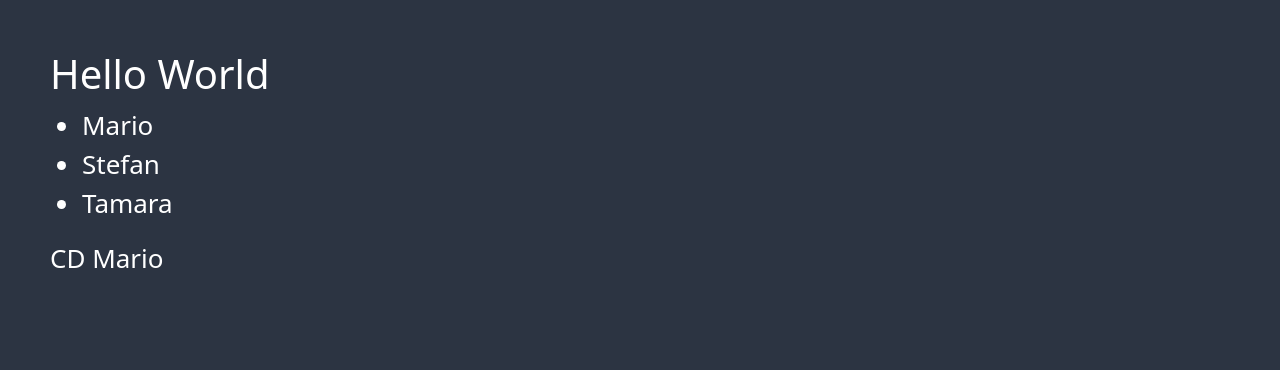
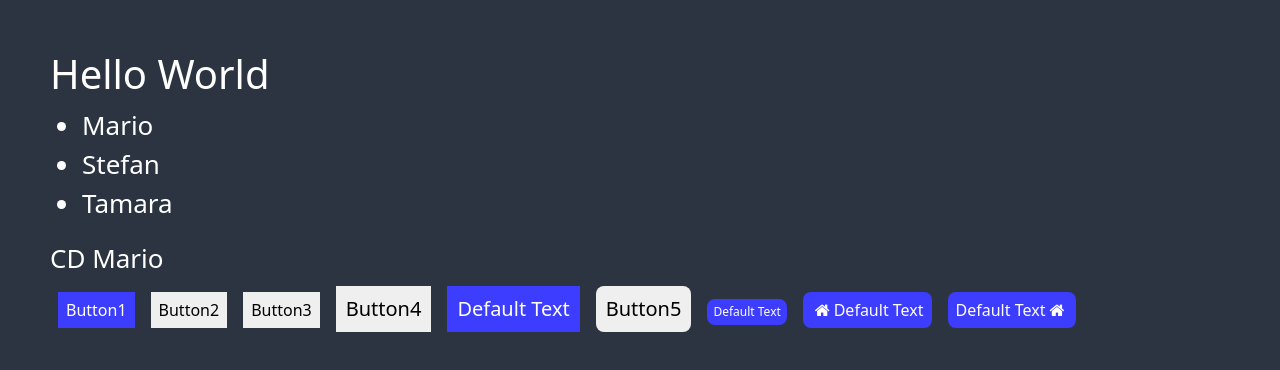
Before and after one commit to MarioKrstevski/React_SourceMX, a React (Create React App) app: page / in a window 1280 px wide. Shown: the top 370 px of the page. Built offline with nearby package versions, Linux system fonts and the light colour scheme.

Commit message:
button component

```diff
--- a/public/index.html
+++ b/public/index.html
@@ -11,7 +11,7 @@
     />
     <link rel="apple-touch-icon" href="%PUBLIC_URL%/logo192.png" />
     <link rel="manifest" href="%PUBLIC_URL%/manifest.json" />
-
+    <link rel="stylesheet" href="https://cdnjs.cloudflare.com/ajax/libs/font-awesome/4.7.0/css/font-awesome.min.css">
     <title>React App</title>
   </head>
   <body>
--- a/src/App.js
+++ b/src/App.js
@@ -24,6 +24,7 @@ import Context from "./themostcomponents/Context";
 import { ThemeContext } from "./contexts/themeContext";
 import CustomHooks from "./themostcomponents/CustomHooks";
 import Tabs from "./exercises/Tabs";
+import Button from "./exercises/Button";
 import { Container, Nav, Navbar, NavDropdown } from "react-bootstrap";
 import { useFetchPokemon } from "./hooks/useFetchPokemon";
 
@@ -179,11 +180,23 @@ function App() {
       {/* <CustomHooks /> */}
 
       <Tabs
-      // greeting="Hello"
+        // greeting="Hello"
         startingTab={1}
         tabsArray={["Mario", "Stefan", "Tamara"]}
         tabContentsArray={["CD Mario", "CF Stefan", "CF Tamara"]}
       />
+      {/* <i class="fa fa-home"></i> */}
+      <Button variant="primary" text="Button1" />
+      <Button variant="secondary" text="Button2" />
+      <Button variant="secondary" size="md" text="Button3" />
+      <Button variant="secondary" size="lg" text="Button4" />
+      <Button size="lg" />
+      <Button variant="secondary" size="lg" text="Button5" rounded />
+      <Button size="sm" rounded/>
+      <Button icon rounded/>
+      <Button icon iconPosition="right" rounded/>
+
+
     </div>
   );
 }
--- /dev/null
+++ b/src/exercises/Button.js
@@ -0,0 +1,71 @@
+import React from "react";
+
+const icon = <i style={{ margin: 4 }} class="fa fa-home"></i>;
+
+function Button(props) {
+  function getBgColor(variant) {
+    if (variant === "primary") {
+      return "#3d3dff";
+    }
+
+    if (variant === "secondary") {
+      return "a5a5a5";
+    }
+  }
+
+  function getFontSize(size) {
+    if (size === "sm") {
+      return "12px";
+    }
+    if (size === "md") {
+      return "16px";
+    }
+    if (size === "lg") {
+      return "20px";
+    }
+  }
+
+  function getPadding(size) {
+    if (size === "sm") {
+      return "4px 6px";
+    }
+    if (size === "md") {
+      return "6px 8px";
+    }
+    if (size === "lg") {
+      return "8px 10px";
+    }
+  }
+
+  let buttonStyle = {
+    fontSize: getFontSize(props.size),
+    padding: getPadding(props.size),
+    borderRadius: props.rounded ? "8px" : "none",
+    backgroundColor: getBgColor(props.variant),
+    color: props.variant === "primary" ? "white" : "black",
+    outline: "none",
+    border: "none",
+    margin: "8px",
+  };
+
+  return (
+    <button style={buttonStyle} disabled={props.disabled}>
+      {props.icon && props.iconPosition === "left" && icon}
+      {props.text}
+
+      {props.icon && props.iconPosition === "right" && icon}
+    </button>
+  );
+}
+
+Button.defaultProps = {
+  variant: "primary",
+  size: "md",
+  rounded: false,
+  text: "Default Text",
+  icon: false,
+  iconPosition: "left",
+  disabled: false,
+};
+
+export default Button;
--- a/src/exercises/Tabs.js
+++ b/src/exercises/Tabs.js
@@ -23,6 +23,7 @@ function Tab(props) {
   );
 }
 
+
 Tab.defaultProps = {
   greeting: "Hello World",
 };
```
